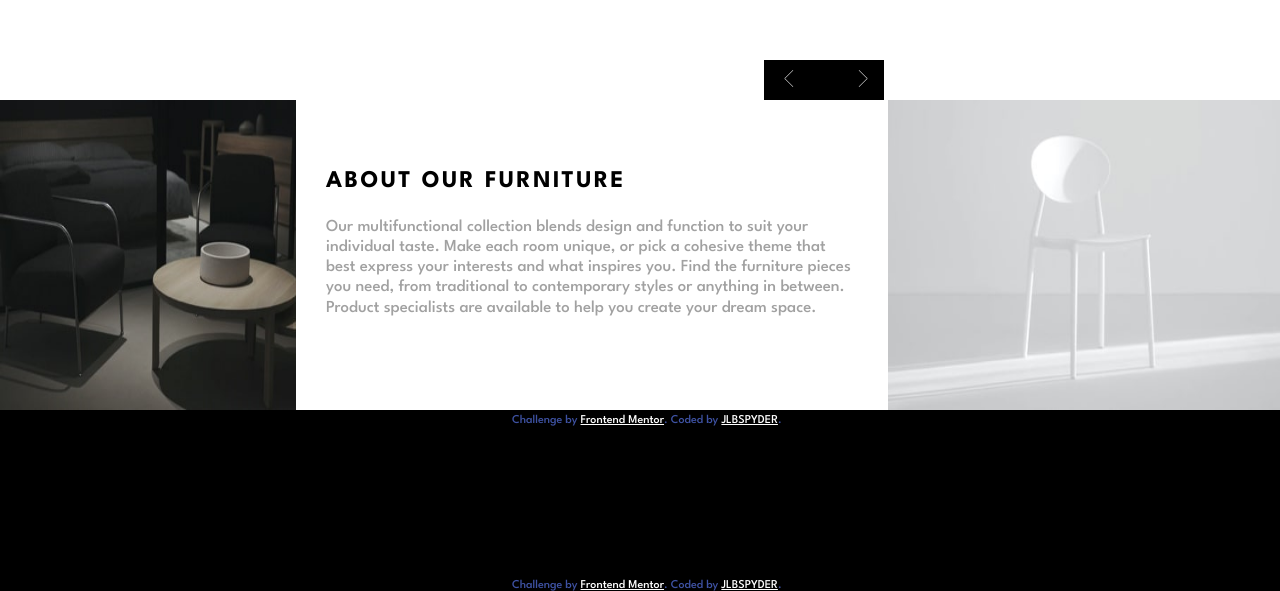
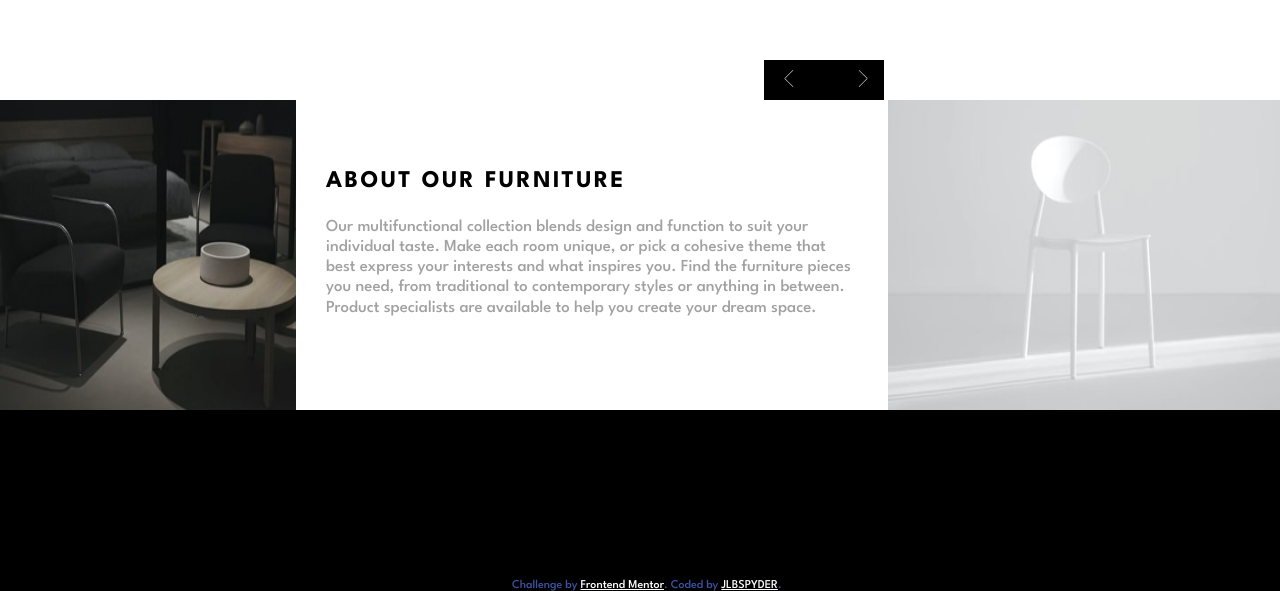
Before and after one commit to Jlbspyder/Room-Homepage, a React (Vite) app: page / in a window 1280 px wide. Shown: the part 300-891 px from the top of the page. Built offline with nearby package versions, Linux system fonts and the light colour scheme.

Commit message:
Update HomePage.jsx

```diff
--- a/src/components/HomePage.jsx
+++ b/src/components/HomePage.jsx
@@ -174,17 +174,6 @@ const HomePage = () => {
           <img src="/image-about-light.jpg" alt="about" className="light" />
         </div>
       </section>
-      <footer className="attribution">
-        Challenge by{" "}
-        <a href="https://www.frontendmentor.io?ref=challenge" target="_blank">
-          Frontend Mentor
-        </a>
-        . Coded by{" "}
-        <a href="https://github.com/Jlbspyder" target="_blank" rel="noreferrer">
-          JLBSPYDER
-        </a>
-        .
-      </footer>
     </>
   );
 };
```
